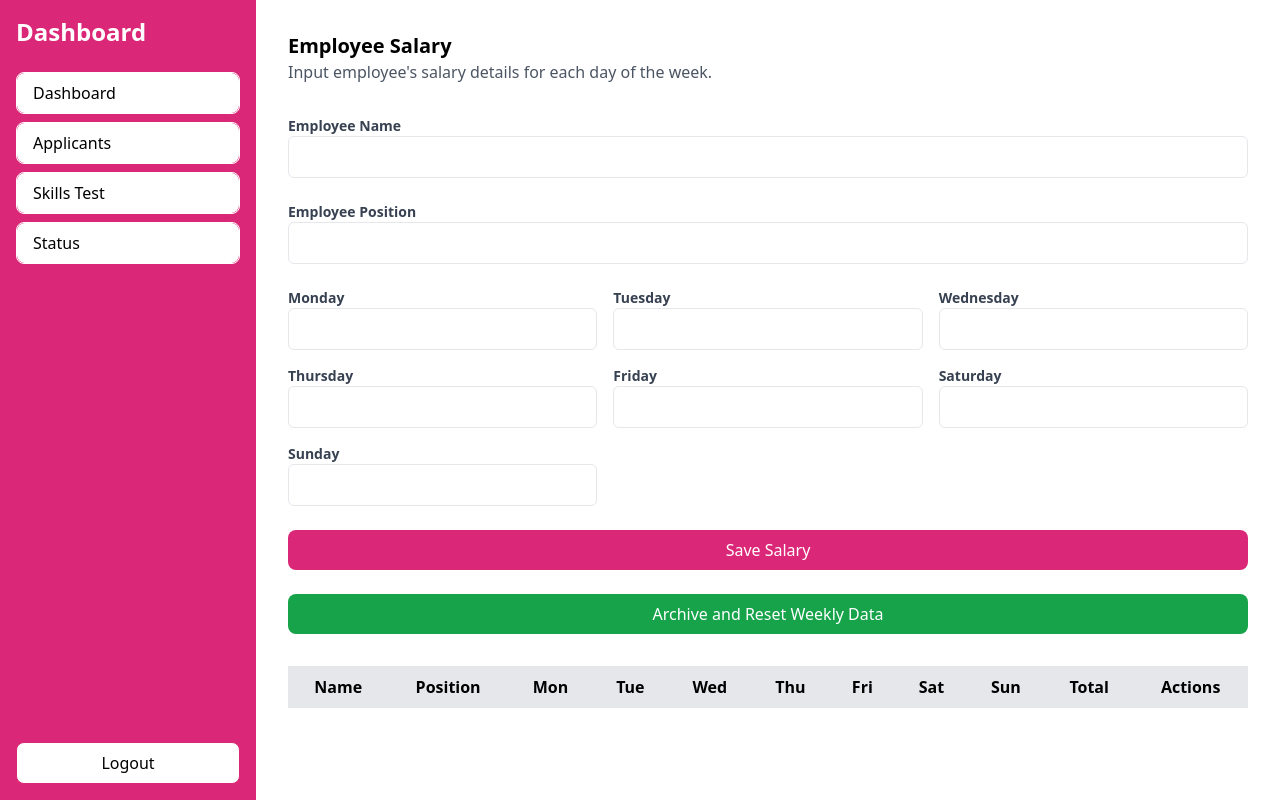
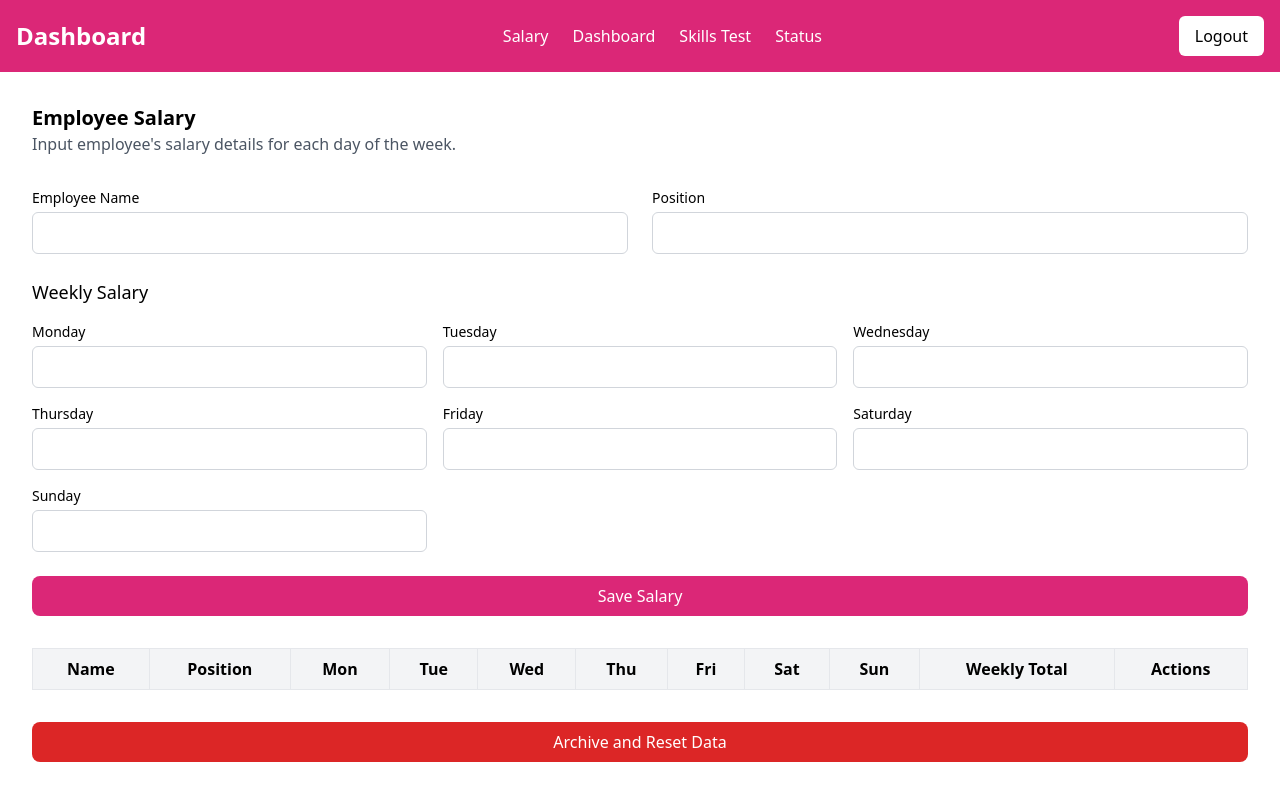
Before and after one commit to ethan123montera123/FoxyFans, a website: page dashboard.html in a window 1280 px wide. Drawn offline with nearby package versions, Linux system fonts and the light colour scheme; no server answers.

Commit message:
[Ethan][Changed the sidebar to a header]

```diff
--- a/dashboard.html
+++ b/dashboard.html
@@ -212,105 +212,109 @@
 </head>
 <body class="bg-white">
 
-    <div class="flex h-screen">
-        <div class="bg-pink-600 w-full md:w-64 p-4 text-white flex flex-col justify-between">
-            <div>
-                <h2 class="text-2xl font-semibold mb-6">Dashboard</h2>
+    <!-- Header (Navigation Bar) -->
+    <header class="bg-pink-600 w-full p-4 text-white">
+        <div class="flex justify-between items-center">
+            <h2 class="text-2xl font-semibold">Dashboard</h2>
             <nav>
-                    <ul>
-                        <li class="mb-2 border border-white rounded-lg">
-                            <a href="dashboard.html" class="block py-2 px-4 bg-white text-black rounded-lg transition transform hover:scale-105 hover:bg-pink-600 hover:text-white">Dashboard</a>
-                        </li>
-                        <li class="mb-2 border border-white rounded-lg">
-                            <a href="applicants.html" class="block py-2 px-4 bg-white text-black rounded-lg transition transform hover:scale-105 hover:bg-pink-600 hover:text-white">Applicants</a>
-                        </li>
-                        <li class="mb-2 border border-white rounded-lg">
-                            <a href="viewskillstest.html" class="block py-2 px-4 bg-white text-black rounded-lg transition transform hover:scale-105 hover:bg-pink-600 hover:text-white">Skills Test</a>
-                        </li>
-                        <li class="mb-2 border border-white rounded-lg">
-                            <a href="status.html" class="block py-2 px-4 bg-white text-black rounded-lg transition transform hover:scale-105 hover:bg-pink-600 hover:text-white">Status</a>
-                        </li>
+                <ul class="flex space-x-6">
+                    <li><a href="dashboard.html" class="hover:text-pink-300">Salary</a></li>
+                    <li><a href="applicants.html" class="hover:text-pink-300">Dashboard</a></li>
+                    <li><a href="viewskillstest.html" class="hover:text-pink-300">Skills Test</a></li>
+                    <li><a href="status.html" class="hover:text-pink-300">Status</a></li>
                 </ul>
             </nav>
+            <button onclick="logoutUser()" class="bg-white text-black py-2 px-4 rounded-md hover:bg-pink-100">Logout</button>
         </div>
-            <div class="mt-auto">
-                <button onclick="logoutUser()" class="w-full bg-white text-black border border-pink-600 hover:bg-pink-100 hover:text-pink-600 py-2 rounded-lg transition transform hover:scale-105">
-                    Logout
-                </button>
-            </div>
-        </div>
+    </header>
+
+    <!-- Main content -->
     <div class="flex-1 p-8 overflow-auto">
         <div class="mb-8">
             <h3 class="text-xl font-semibold">Employee Salary</h3>
             <p class="text-gray-600">Input employee's salary details for each day of the week.</p>
         </div>
-            <form id="salaryForm" class="space-y-6">
+        <!-- Form for salary input -->
         <div>
-                    <label for="employeeName" class="block text-sm font-semibold text-gray-700">Employee Name</label>
-                    <input type="text" id="employeeName" class="w-full p-2 border rounded-md focus:outline-none focus:ring-2 focus:ring-pink-500" required>
+            <form id="salaryForm">
+                <div class="grid grid-cols-1 md:grid-cols-2 gap-6">
+                    <div>
+                        <label for="employeeName" class="block text-sm font-medium">Employee Name</label>
+                        <input type="text" id="employeeName" class="mt-1 p-2 w-full border border-gray-300 rounded-md" required>
                     </div>
                     <div>
-                    <label for="employeePosition" class="block text-sm font-semibold text-gray-700">Employee Position</label>
-                    <input type="text" id="employeePosition" class="w-full p-2 border rounded-md focus:outline-none focus:ring-2 focus:ring-pink-500" required>
+                        <label for="employeePosition" class="block text-sm font-medium">Position</label>
+                        <input type="text" id="employeePosition" class="mt-1 p-2 w-full border border-gray-300 rounded-md" required>
                     </div>
-                <div class="grid grid-cols-1 md:grid-cols-3 gap-4">
+                </div>
+                <div class="mt-6">
+                    <h3 class="text-lg font-medium mb-4">Weekly Salary</h3>
+                    <div class="grid grid-cols-1 md:grid-cols-2 lg:grid-cols-3 gap-4">
                         <div>
-                        <label for="mondaySalary" class="block text-sm font-semibold text-gray-700">Monday</label>
-                        <input type="number" id="mondaySalary" class="w-full p-2 border rounded-md focus:outline-none focus:ring-2 focus:ring-pink-500">
+                            <label for="mondaySalary" class="block text-sm">Monday</label>
+                            <input type="number" id="mondaySalary" class="mt-1 p-2 w-full border border-gray-300 rounded-md">
                         </div>
                         <div>
-                        <label for="tuesdaySalary" class="block text-sm font-semibold text-gray-700">Tuesday</label>
-                        <input type="number" id="tuesdaySalary" class="w-full p-2 border rounded-md focus:outline-none focus:ring-2 focus:ring-pink-500">
+                            <label for="tuesdaySalary" class="block text-sm">Tuesday</label>
+                            <input type="number" id="tuesdaySalary" class="mt-1 p-2 w-full border border-gray-300 rounded-md">
                         </div>
                         <div>
-                        <label for="wednesdaySalary" class="block text-sm font-semibold text-gray-700">Wednesday</label>
-                        <input type="number" id="wednesdaySalary" class="w-full p-2 border rounded-md focus:outline-none focus:ring-2 focus:ring-pink-500">
+                            <label for="wednesdaySalary" class="block text-sm">Wednesday</label>
+                            <input type="number" id="wednesdaySalary" class="mt-1 p-2 w-full border border-gray-300 rounded-md">
                         </div>
                         <div>
-                        <label for="thursdaySalary" class="block text-sm font-semibold text-gray-700">Thursday</label>
-                        <input type="number" id="thursdaySalary" class="w-full p-2 border rounded-md focus:outline-none focus:ring-2 focus:ring-pink-500">
+                            <label for="thursdaySalary" class="block text-sm">Thursday</label>
+                            <input type="number" id="thursdaySalary" class="mt-1 p-2 w-full border border-gray-300 rounded-md">
                         </div>
                         <div>
-                        <label for="fridaySalary" class="block text-sm font-semibold text-gray-700">Friday</label>
-                        <input type="number" id="fridaySalary" class="w-full p-2 border rounded-md focus:outline-none focus:ring-2 focus:ring-pink-500">
+                            <label for="fridaySalary" class="block text-sm">Friday</label>
+                            <input type="number" id="fridaySalary" class="mt-1 p-2 w-full border border-gray-300 rounded-md">
                         </div>
                         <div>
-                        <label for="saturdaySalary" class="block text-sm font-semibold text-gray-700">Saturday</label>
-                        <input type="number" id="saturdaySalary" class="w-full p-2 border rounded-md focus:outline-none focus:ring-2 focus:ring-pink-500">
+                            <label for="saturdaySalary" class="block text-sm">Saturday</label>
+                            <input type="number" id="saturdaySalary" class="mt-1 p-2 w-full border border-gray-300 rounded-md">
                         </div>
                         <div>
-                        <label for="sundaySalary" class="block text-sm font-semibold text-gray-700">Sunday</label>
-                        <input type="number" id="sundaySalary" class="w-full p-2 border rounded-md focus:outline-none focus:ring-2 focus:ring-pink-500">
+                            <label for="sundaySalary" class="block text-sm">Sunday</label>
+                            <input type="number" id="sundaySalary" class="mt-1 p-2 w-full border border-gray-300 rounded-md">
                         </div>
                     </div>
-                <button type="button" onclick="saveEmployeeSalary()" class="w-full bg-pink-600 text-white py-2 rounded-lg hover:bg-pink-700 focus:outline-none focus:ring-2 focus:ring-pink-500">
-                    Save Salary
-                </button>
-                <button type="button" onclick="archiveAndResetData()" class="w-full bg-green-600 text-white py-2 rounded-lg hover:bg-green-700 focus:outline-none focus:ring-2 focus:ring-green-500 mt-4">
-                    Archive and Reset Weekly Data
-                </button>
+                </div>
+                <div class="mt-6">
+                    <button type="button" onclick="saveEmployeeSalary()" class="w-full bg-pink-600 text-white py-2 rounded-lg">Save Salary</button>
+                </div>
             </form>
-            <table class="w-full mt-8 border border-gray-300">
-                <thead class="bg-gray-200">
-                    <tr class="text-center">
-                        <th class="py-2 px-4 border">Name</th>
-                        <th class="py-2 px-4 border">Position</th>
-                        <th class="py-2 px-4 border">Mon</th>
-                        <th class="py-2 px-4 border">Tue</th>
-                        <th class="py-2 px-4 border">Wed</th>
-                        <th class="py-2 px-4 border">Thu</th>
-                        <th class="py-2 px-4 border">Fri</th>
-                        <th class="py-2 px-4 border">Sat</th>
-                        <th class="py-2 px-4 border">Sun</th>
-                        <th class="py-2 px-4 border">Total</th>
-                        <th class="py-2 px-4 border">Actions</th>
+        </div>
+
+        <!-- Employee Salary Table -->
+        <div class="mt-8">
+            <table class="min-w-full table-auto border-collapse">
+                <thead>
+                    <tr>
+                        <th class="py-2 px-4 border bg-gray-100">Name</th>
+                        <th class="py-2 px-4 border bg-gray-100">Position</th>
+                        <th class="py-2 px-4 border bg-gray-100">Mon</th>
+                        <th class="py-2 px-4 border bg-gray-100">Tue</th>
+                        <th class="py-2 px-4 border bg-gray-100">Wed</th>
+                        <th class="py-2 px-4 border bg-gray-100">Thu</th>
+                        <th class="py-2 px-4 border bg-gray-100">Fri</th>
+                        <th class="py-2 px-4 border bg-gray-100">Sat</th>
+                        <th class="py-2 px-4 border bg-gray-100">Sun</th>
+                        <th class="py-2 px-4 border bg-gray-100">Weekly Total</th>
+                        <th class="py-2 px-4 border bg-gray-100">Actions</th>
                     </tr>
                 </thead>
                 <tbody id="salaryTable">
-                    <!-- Data dynamically loaded -->
+                    <!-- Employee rows will be inserted here -->
                 </tbody>
             </table>
         </div>
+
+        <!-- Archive Data Button -->
+        <div class="mt-8">
+            <button onclick="archiveAndResetData()" class="w-full bg-red-600 text-white py-2 rounded-lg">Archive and Reset Data</button>
         </div>
+    </div>
+
 </body>
 </html>
```
Also changed, not shown: applicants.html (+13 -23 lines), status.html (+14 -23 lines), viewskillstest.html (+14 -25 lines). Lines whose indentation alone changed are shown as unchanged.
